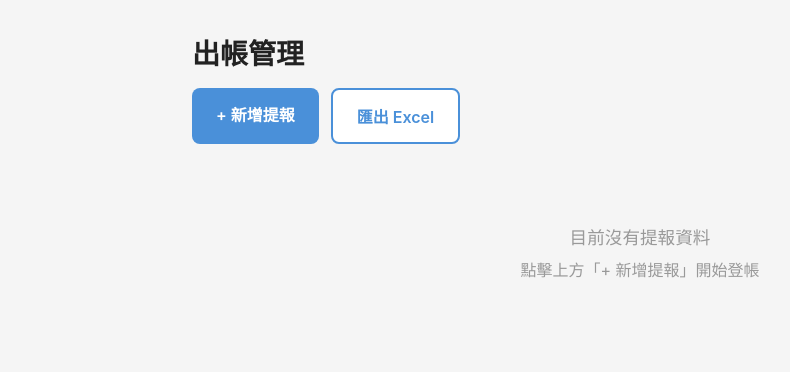
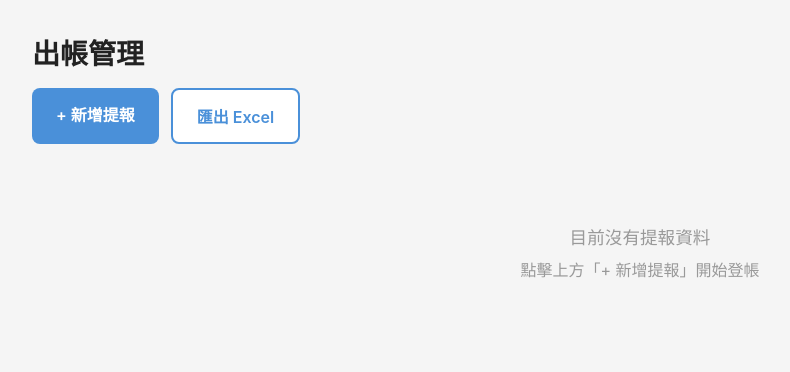
Before and after one commit to songardwu/onemood-expense-tracker, a Flask app: page / in a window 1280 px wide. Shown: the top 372 px of the page, without its empty margins (0-790 px from the left). Run offline with Flask 3, Linux system fonts and the light colour scheme; data that the repository does not hold is empty; some libraries are stand-ins or nearby versions.

Commit message:
表格容器改為全寬顯示
Co-Authored-By: Claude Opus 4.6 <noreply@anthropic.com>

```diff
--- a/static/style.css
+++ b/static/style.css
@@ -14,7 +14,7 @@ body {
 }
 
 .container {
-    max-width: 960px;
+    max-width: 100%;
     margin: 0 auto;
     padding: 16px;
 }
```
